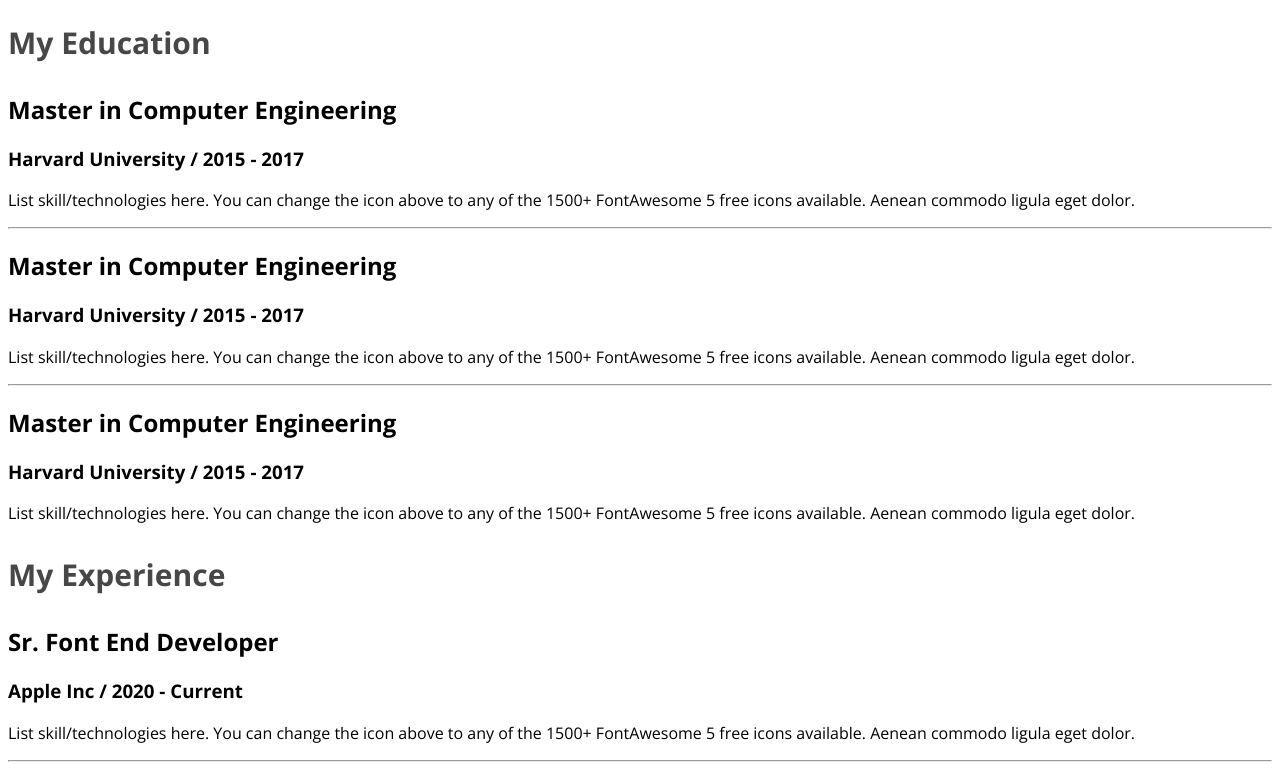
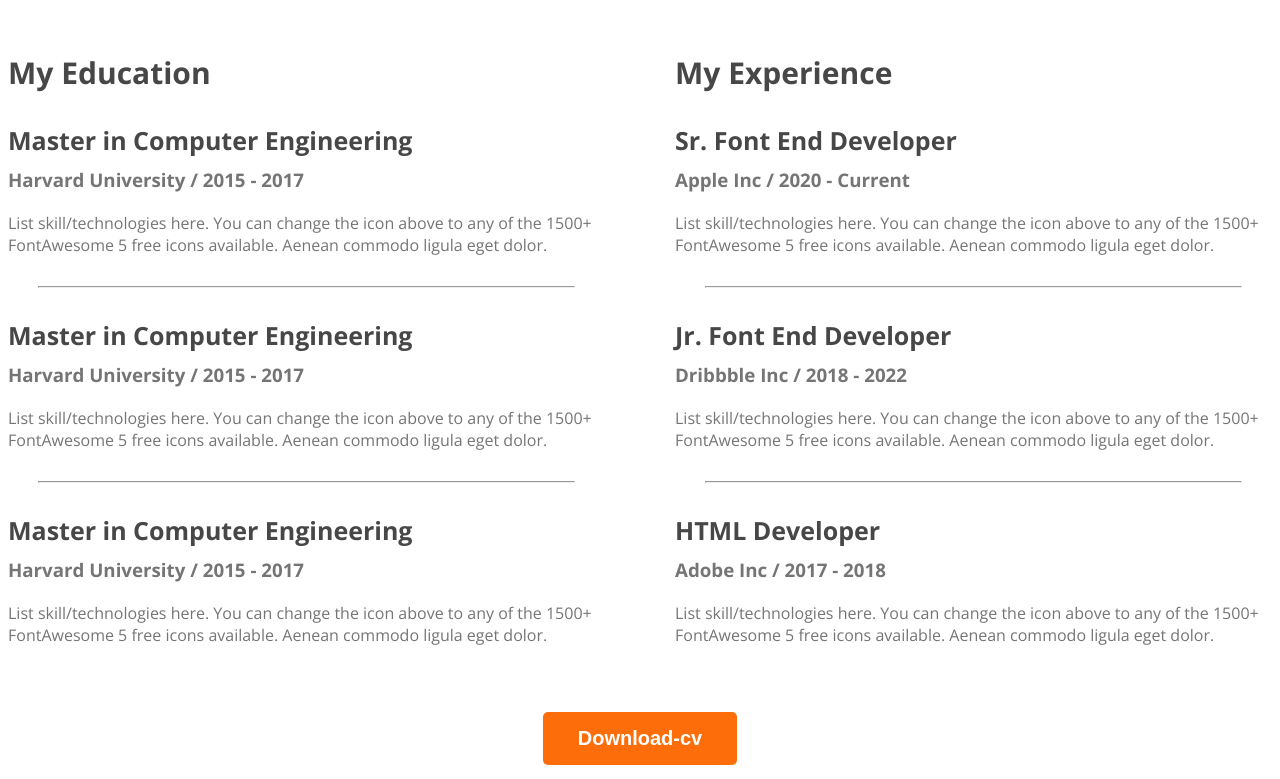
Before and after one commit to 01615152906/web-developer-Protfolio, a plain HTML site: page index.html in a window 1280 px wide. Shown: the part 2220-2999 px from the top of the page. Drawn offline with nearby package versions, Linux system fonts and the light colour scheme.

Commit message:
resume-item

```diff
--- a/index.html
+++ b/index.html
@@ -240,6 +240,14 @@
 
                    </div>
                </div>
+
+
+               <div class="Download-cv">
+
+                    <button class="btn-primary">
+                         Download-cv
+                    </button>
+               </div>
           </section>
      </main>
 
--- a/styles/protfolio.css
+++ b/styles/protfolio.css
@@ -172,3 +172,29 @@ font-weight: 700;
 
 
 }
+.resume-container{
+     display: flex;
+     gap: 70px;
+}
+.resume-item-taitle{
+     color: #474747;
+     font-size: 25px;
+
+     font-weight: 700;
+     margin-bottom: 10px;
+}
+
+.resume-item-institute{
+     margin-bottom: 20px;
+     margin-top: 0px;
+}
+.resume-item-institute, .resume-item-description{
+     color: #757575;
+}
+.resume-container hr{
+     margin: 30px;
+}
+.Download-cv{
+     margin-top:50px ;
+     text-align: center;
+}
```
